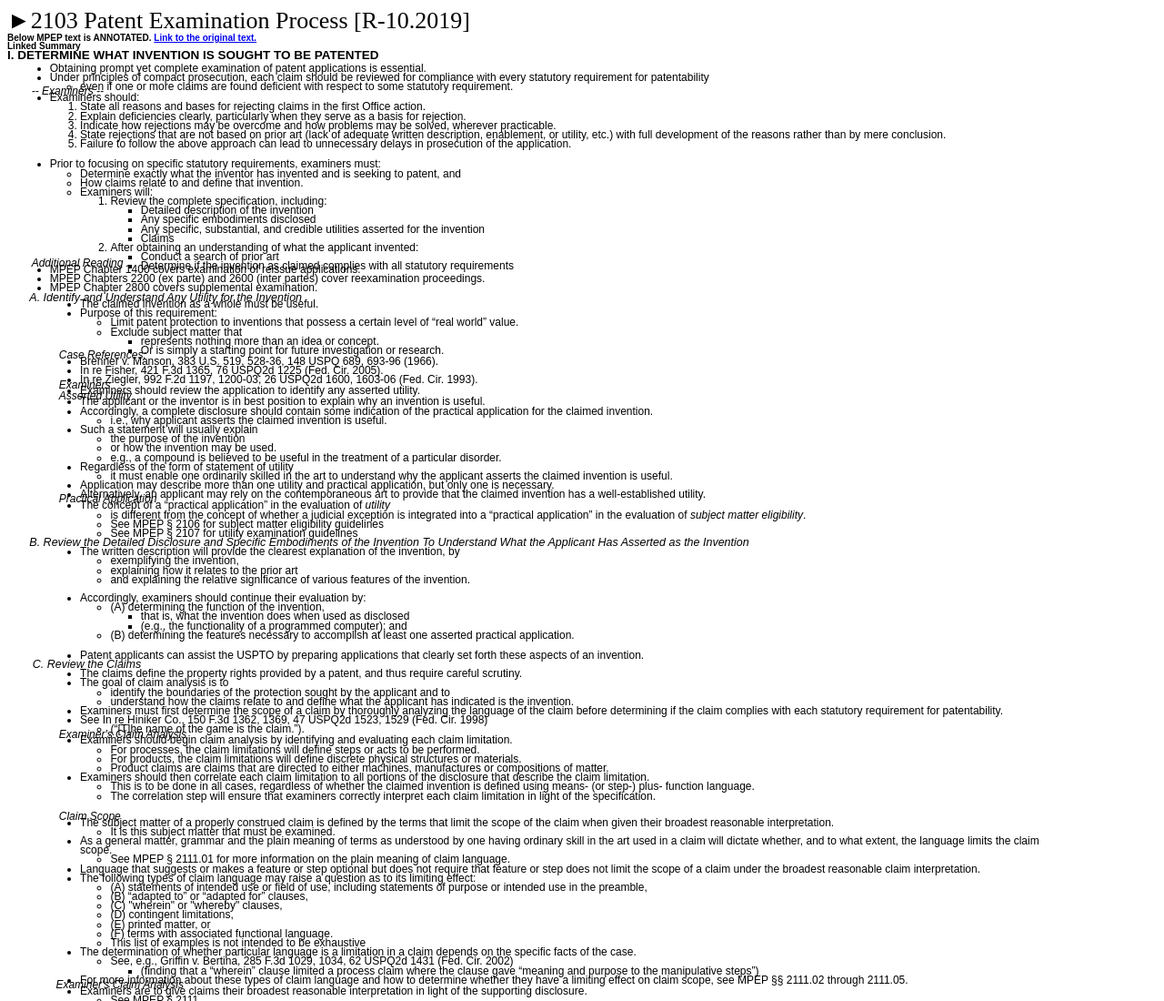
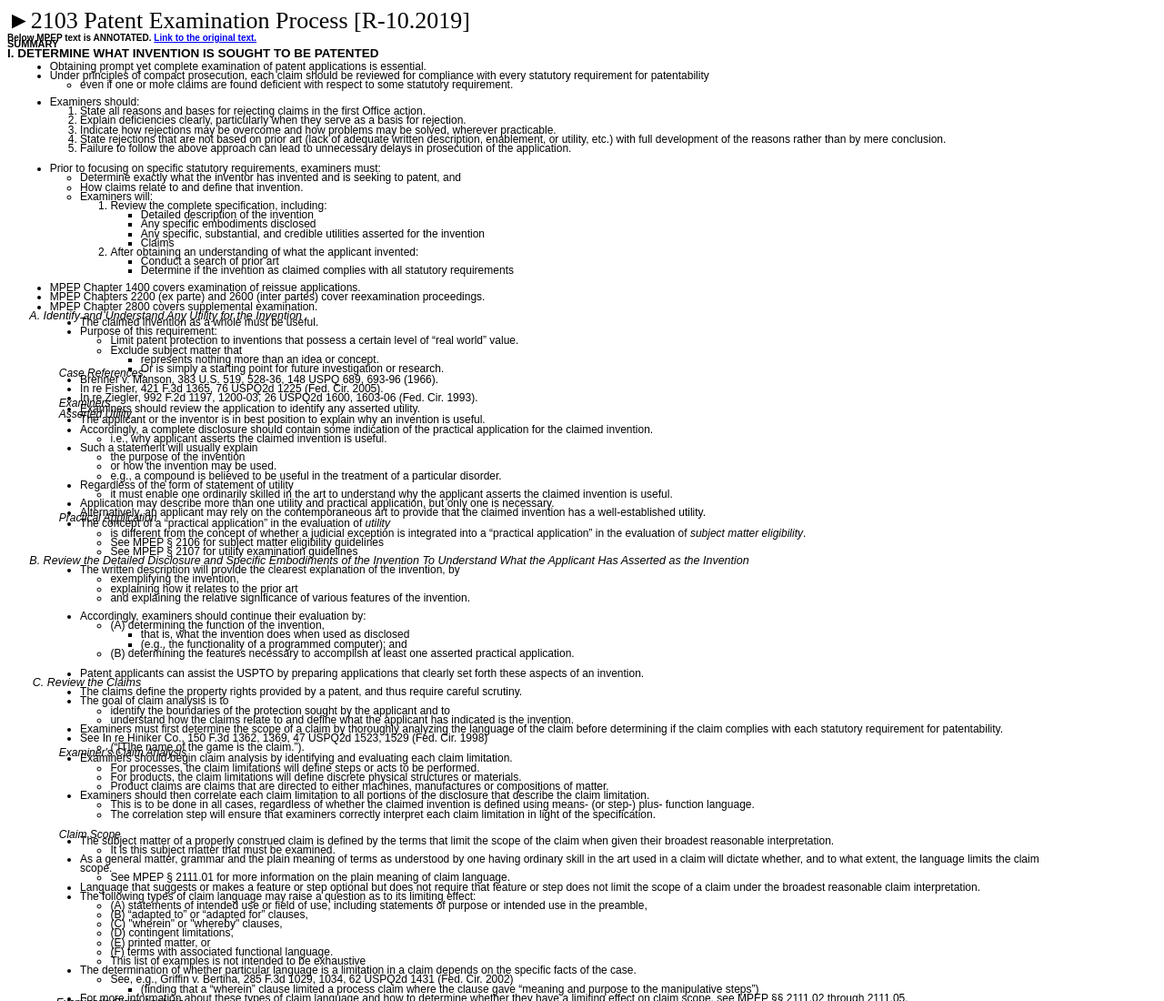
Before and after one commit to jlbush25/2103, a plain HTML site: page index.html in a window 1280 px wide. Shown: the top 1100 px of the page at 91% size. Drawn offline with Linux system fonts and the light colour scheme.

Commit message:
Update index.html

```diff
--- a/index.html
+++ b/index.html
@@ -2,10 +2,10 @@
 
 <div class="content" style="font-family: 'Roboto Flex', sans-serif; font-size: 12px; line-height: .85; font-weight: 100;">
 
-<h3 style="font-size: 10px; margin-bottom: 0ch; margin-top: 0ch; font-weight: 600;">Below MPEP text is ANNOTATED. <a href="https://www.uspto.gov/web/offices/pac/mpep/s2103.html" target="_blank">Link to the original text.</a></h3>
+<h3 style="font-size: 10px; margin-bottom: -.5ch; margin-top: 0ch; font-weight: 600;">Below MPEP text is ANNOTATED. <a href="https://www.uspto.gov/web/offices/pac/mpep/s2103.html" target="_blank">Link to the original text.</a></h3>
 
-
-<span class="summary-text" onclick="toggleSummary(this)" style="cursor: pointer;"><h3 style="font-size: 10px; margin-bottom: 0ch; margin-top: 0ch; font-weight: 600;">Linked Summary</h3></span>
+ <!-- SUMMARY !!!!!!!!!! -->
+<span class="summary-text" onclick="toggleSummary(this)" style="cursor: pointer;"><h3 style="font-size: 11px; margin: 0; font-weight: 600;">SUMMARY</h3></span>
 <div class="summary-content" style="display: none; font-size: 9px; font-weight: 350; border: 1px solid black; width: 125ch; padding: 10px;">
     	<ul style="padding-left: 3ch; margin-bottom: -.75ch; margin-top: .5ch;">
 	<li>I. DETERMINE WHAT INVENTION IS SOUGHT TO BE PATENTED</li>
@@ -35,12 +35,12 @@
 	</ul>
 </div>
 
-
+	 <!-- SECTION I !!!!!!!!!! -->
 <h3 style="font-size: 13.5px; margin: 0; font-weight: 800;">I. DETERMINE WHAT INVENTION IS SOUGHT TO BE PATENTED</h3>
 
 <div class="indented-section">
 
-<ul style="padding-left: 7ch; margin-bottom: -.75ch; margin-top: .5ch;">
+<ul style="padding-left: 7ch; margin-top: .5ch;">
 <li>Obtaining prompt yet complete examination of patent applications is essential.</li>
 <li>Under principles of compact prosecution, each claim should be reviewed for compliance with every statutory requirement for patentability</li>
 
@@ -48,8 +48,6 @@
   	<li>even if one or more claims are found deficient with respect to some statutory requirement.</li>
   	</ul>
 </ul>
-
-<p style="font-size:12px; font-family: Roboto Flex,sans-serif; margin: 0; padding-left: 4ch; font-weight: 250;"><i>-- Examiners -- </i></p>
 
 <ul style="padding-left: 7ch; margin-top: -.5ch;">
 <li>Examiners should:</li>
@@ -62,7 +60,7 @@
 	</ol>
 </ul>
 
-<ul style="padding-left: 7ch; margin-bottom: -2ch;">
+<ul style="padding-left: 7ch;">
 <li>Prior to focusing on specific statutory requirements, examiners must:</li>
 	<ul style="padding-left: 5ch;">
  	<li>Determine exactly what the inventor has invented and is seeking to patent, and</li>
@@ -84,8 +82,6 @@
 		</ol>
        </ul>
 </ul>
-
-<p style="font-size:12px; font-family: Roboto Flex,sans-serif; margin: 0; padding-left: 4ch; font-weight: 350;"><i>Additional Reading</i></p>
 
 <ul style="padding-left: 7ch; margin-bottom: 0ch; margin-top: -.5ch;">
 <li>MPEP Chapter 1400 covers examination of reissue applications.</li>
```
